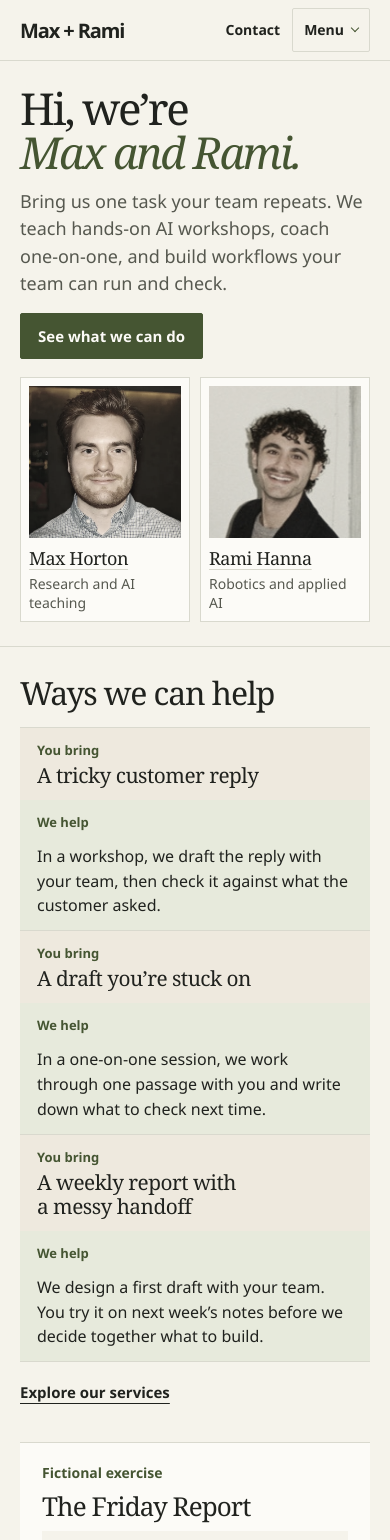
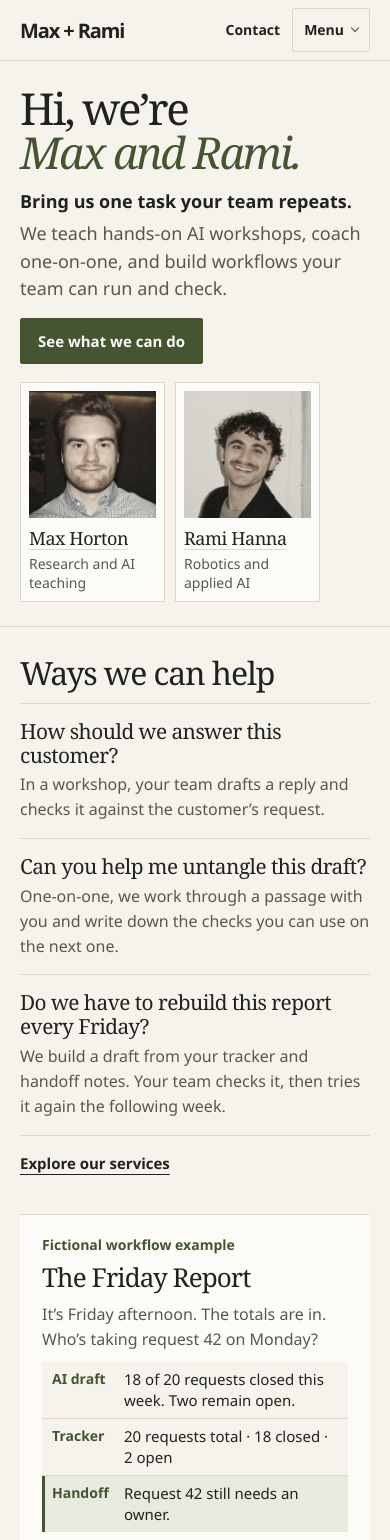
Before and after one commit to rh5rep/aimee-site, a Next.js app: page / in a window 390 px wide. Shown: the top 1540 px of the page. Built offline with nearby package versions, Linux system fonts and the light colour scheme.

Commit message:
Put the service exchange at the visitor's reading pace

```diff
--- a/app/demos/demos.module.css
+++ b/app/demos/demos.module.css
@@ -13,7 +13,7 @@
 .film { max-width: 1000px; margin-inline: auto; }
 
 .draftReview {
-  margin-top: clamp(24px, 4vw, 56px);
+  padding-bottom: clamp(24px, 4vw, 56px);
   padding-top: clamp(24px, 4vw, 52px);
   border-top: 1px solid var(--line);
 }
--- a/app/demos/page.tsx
+++ b/app/demos/page.tsx
@@ -27,6 +27,10 @@ export default function DemosPage() {
         </header>
         <div className={styles.film}>
           <WorkflowStory />
+          <section className="contact-strip" aria-labelledby="demo-contact">
+            <h2 id="demo-contact">Have a report your team writes every week?</h2>
+            <Link className="button" href="/contact?service=workflow-design">Tell us about a task</Link>
+          </section>
         </div>
 
         <section className={styles.draftReview} id="draft-review" aria-labelledby="draft-review-title">
@@ -58,10 +62,6 @@ export default function DemosPage() {
           </div>
           <Link className="text-link" href="/review?sample=writing#review-result-title">Open the marked-up sample</Link>
         </section>
-        <section className="contact-strip" aria-labelledby="demo-contact">
-          <h2 id="demo-contact">Have a report your team writes every week?</h2>
-          <Link className="button" href="/contact?service=workflow-design">Tell us about a task</Link>
-        </section>
       </main>
       <SiteFooter />
     </>
--- a/app/first-project.module.css
+++ b/app/first-project.module.css
@@ -1,43 +1,41 @@
 .section { margin-block: clamp(28px, 4vw, 56px); }
 
 .heading {
-  margin-bottom: 16px;
+  margin-bottom: clamp(12px, 1.6vw, 22px);
   font: 400 clamp(2rem, 3.25vw, 2.875rem)/1.12 var(--font-display);
   letter-spacing: -.035em;
 }
 
-.heading span { display: inline-block; }
 .heading:focus-visible, .section:focus-visible { outline: 2px solid var(--accent); outline-offset: 4px; }
 
 .pair {
   display: grid;
-  grid-template-columns: minmax(0, 2fr) minmax(0, 3fr);
+  grid-template-columns: minmax(0, 4fr) minmax(0, 5fr);
+  align-items: baseline;
+  gap: 10px clamp(24px, 5vw, 60px);
+  padding-block: clamp(16px, 2vw, 26px);
   border-top: 1px solid var(--line);
 }
+
 .pair:last-of-type { border-bottom: 1px solid var(--line); }
-.pair > div { padding: clamp(15px, 2vw, 25px) var(--home-inset); background: var(--linen); }
-.pair > div + div { background: var(--accent-tint); }
-.label { font-size: .8125rem; font-weight: 680; color: var(--accent); margin-bottom: 4px; }
-.pair h3 { font: 400 clamp(1.3rem, 2.1vw, 1.75rem)/1.15 var(--font-display); letter-spacing: -.025em; }
-.details { margin-top: 8px; }
+.pair h3 {
+  font: 400 clamp(1.3rem, 2.1vw, 1.75rem)/1.15 var(--font-display);
+  letter-spacing: -.025em;
+  text-wrap: initial;
+}
+.pair p { max-width: 54ch; color: var(--ink-soft); }
+.details { margin-top: 6px; }
 
 @media (max-width: 700px) {
-  .pair { grid-template-columns: 1fr; }
-  .pair > div { padding: 12px 17px; }
+  .pair { grid-template-columns: 1fr; gap: 5px; }
 }
 
 @media (prefers-reduced-motion: no-preference) {
-  .pair[data-home-start-state="waiting"] .turn { opacity: 0; }
-  .heading[data-home-start-state="playing"] span,
-  .pair[data-home-start-state="playing"] .turn,
-  .pair[data-home-reveal-state="arriving"] .turn {
-    animation: exchange-arrival 400ms ease-out backwards;
-  }
-  .pair[data-home-start-state="playing"] [data-home-reveal-finish],
-  .pair[data-home-reveal-state="arriving"] [data-home-reveal-finish] { animation-delay: 420ms; }
+  .pair[data-arrived] h3 { animation: reply-in 300ms ease-out backwards; }
+  .pair[data-arrived] p { animation: reply-in 380ms ease-out 150ms backwards; }
 }
 
-@keyframes exchange-arrival {
-  from { opacity: 0; transform: translateY(8px); }
-  to { opacity: 1; transform: none; }
+@keyframes reply-in {
+  from { transform: translateY(6px); opacity: .78; }
+  to { transform: none; opacity: 1; }
 }
--- a/app/first-project.tsx
+++ b/app/first-project.tsx
@@ -5,24 +5,11 @@ import styles from "./first-project.module.css";
 export function FirstProject() {
   return (
     <section className={`container ${styles.section}`} id="services" aria-labelledby="services-title" tabIndex={-1}>
-      <h2 id="services-title" className={styles.heading} tabIndex={-1} data-home-reveal="exchange">
-        <span data-home-reveal-trigger data-home-reveal-finish>Ways we can help</span>
-      </h2>
-      <span id="start-instructions" hidden>Shows the three exchanges. Scroll or press Escape to stop the walkthrough.</span>
+      <h2 id="services-title" className={styles.heading} tabIndex={-1}>Ways we can help</h2>
       {services.map(({ id, homeTask, homeReply }) => homeTask && (
-        <article className={styles.pair} key={id} id={`service-${id}`} aria-labelledby={`service-title-${id}`} data-home-reveal="exchange">
-          <div>
-            <div className={styles.turn} data-home-reveal-trigger>
-              <p className={styles.label}>You bring</p>
-              <h3 id={`service-title-${id}`}>{homeTask}</h3>
-            </div>
-          </div>
-          <div>
-            <div className={styles.turn} data-home-reveal-finish>
-              <p className={styles.label}>We help</p>
-              <p>{homeReply}</p>
-            </div>
-          </div>
+        <article className={styles.pair} key={id} id={`service-${id}`} aria-labelledby={`service-title-${id}`} data-exchange>
+          <h3 id={`service-title-${id}`}>{homeTask}</h3>
+          <p>{homeReply}</p>
         </article>
       ))}
       <Link className={`text-link ${styles.details}`} href="/work">Explore our services</Link>
--- a/app/home.module.css
+++ b/app/home.module.css
@@ -1,7 +1,6 @@
 .home {
   --home-columns: repeat(2, minmax(0, 1fr));
   --home-inset: clamp(22px, 3.45vw, 50px);
-  --home-space: clamp(40px, 5vw, 72px);
 }
 
 .hero {
@@ -42,6 +41,13 @@
   color: var(--ink-soft);
   font-size: clamp(1.125rem, 1.65vw, 1.375rem);
   line-height: 1.52;
+}
+
+.heroLead strong {
+  display: block;
+  margin-bottom: 5px;
+  color: var(--ink);
+  font-weight: 600;
 }
 
 .heroActions { margin-top: clamp(16px, 2vw, 26px); }
@@ -151,6 +157,8 @@
   color: var(--ink-soft);
 }
 
+.demo > h2 + p { margin-bottom: 0; }
+
 .reportExcerpt {
   align-self: stretch;
   margin-block: 10px 12px;
@@ -227,7 +235,7 @@
 }
 
 @media (max-width: 540px) {
-  .heroPortraits { max-width: 350px; }
+  .heroPortraits { width: min(100%, 300px); }
 
   .heroPortraits figure { display: block; }
   .heroPortraits figcaption { margin-top: 8px; }
@@ -238,8 +246,6 @@
   .greeting,
   .maxName,
   .ramiName,
-  .heroLead,
-  .heroActions,
   .heroPortraits figure {
     animation: hello 560ms cubic-bezier(.16, 1, .3, 1) backwards;
   }
@@ -248,8 +254,6 @@
   .heroPortraits figure { animation-name: open-portrait; animation-delay: 425ms; }
   .ramiName { animation-delay: 715ms; }
   .heroPortraits figure + figure { animation-delay: 960ms; }
-  .heroLead { animation-delay: 1360ms; }
-  .heroActions { animation-delay: 1460ms; }
 
   .hero::after {
     animation: open-rule 850ms cubic-bezier(.16, 1, .3, 1) 140ms backwards;
--- a/app/page.tsx
+++ b/app/page.tsx
@@ -20,11 +20,11 @@ export default function Home() {
                 <em><span className={styles.maxName}>Max</span>{" "}<span className={styles.ramiName}>and Rami.</span></em>
               </h1>
               <p className={styles.heroLead}>
-                Bring us one task your team repeats. We teach hands-on AI workshops, coach one-on-one,
-                and build workflows your team can run and check.
+                <strong>Bring us one task your team repeats.</strong>
+                We teach hands-on AI workshops, coach one-on-one, and build workflows your team can run and check.
               </p>
               <div className={`actions ${styles.heroActions}`}>
-                <a className="button" href="#services-title" data-home-service-start aria-describedby="start-instructions">See what we can do</a>
+                <a className="button" href="#services-title">See what we can do</a>
               </div>
             </div>
 
@@ -55,8 +55,9 @@ export default function Home() {
 
         <div className={`container ${styles.examples}`} id="examples-title">
           <section className={styles.demo} id="workflow-example" aria-labelledby="example-title" tabIndex={-1}>
-            <p className={styles.exampleLabel}>Fictional exercise</p>
+            <p className={styles.exampleLabel}>Fictional workflow example</p>
             <h2 id="example-title">The Friday Report</h2>
+            <p>It’s Friday afternoon. The totals are in. Who’s taking request 42 on Monday?</p>
             <dl className={styles.reportExcerpt}>
               <div><dt>AI draft</dt><dd>{reportStatus.line}</dd></div>
               <div><dt>Tracker</dt><dd>{reportStatus.excerpt}</dd></div>
--- a/app/work/services.ts
+++ b/app/work/services.ts
@@ -5,8 +5,8 @@ export const services = [
     indexLabel: "Workshops",
     contactLabel: "Ask about a team workshop",
     description: "Pick a task several people do. We design a live exercise around it. For a customer email, your team might draft a reply, check it against the original request, and save instructions to try on the next one.",
-    homeTask: "A tricky customer reply",
-    homeReply: "In a workshop, we draft the reply with your team, then check it against what the customer asked.",
+    homeTask: "How should we answer this customer?",
+    homeReply: "In a workshop, your team drafts a reply and checks it against the customer’s request.",
   },
   {
     id: "one-on-one",
@@ -14,8 +14,8 @@ export const services = [
     indexLabel: "Coaching",
     contactLabel: "Ask about coaching",
     description: "Work through a task with one of us. We help you choose the relevant inputs, make a first pass, and write down the checks you’ll want next time.",
-    homeTask: "A draft you’re stuck on",
-    homeReply: "In a one-on-one session, we work through one passage with you and write down what to check next time.",
+    homeTask: "Can you help me untangle this draft?",
+    homeReply: "One-on-one, we work through a passage with you and write down the checks you can use on the next one.",
   },
   {
     id: "workflow-design",
@@ -23,8 +23,8 @@ export const services = [
     indexLabel: "Workflow design",
     contactLabel: "Talk through a workflow",
     description: "Show us a handoff that regularly gets stuck. We map the inputs and who checks the result, then prototype one step. Someone on your team tries it on a fresh example so we can compare the result and review effort with your current process.",
-    homeTask: "A weekly report with a messy handoff",
-    homeReply: "We design a first draft with your team. You try it on next week’s notes before we decide together what to build.",
+    homeTask: "Do we have to rebuild this report every Friday?",
+    homeReply: "We build a draft from your tracker and handoff notes. Your team checks it, then tries it again the following week.",
   },
   {
     id: "implementation",
```
Also changed, not shown: app/home-motion.tsx (+7 -193 lines).
